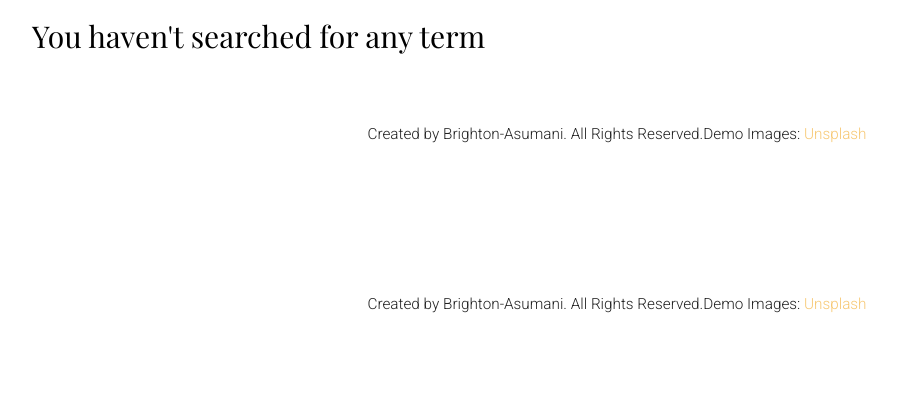
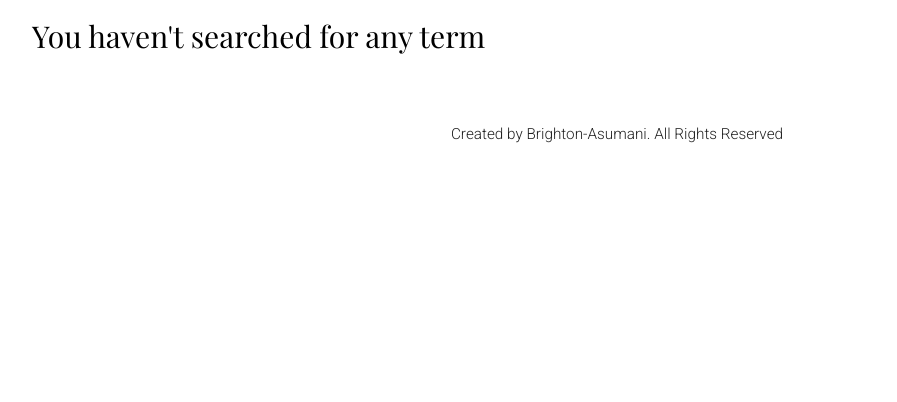
Before and after one commit to BRIGHTON-ASUMANI/gallery, a Django app: page /search/ in a window 1280 px wide. Shown: the part 178-580 px from the top of the page, without its empty margins (23-920 px from the left). Run offline with Django 3.2, Linux system fonts and the light colour scheme; some libraries are stand-ins or nearby versions; some web fonts are replaced.

Commit message:
editted the footer to remove a few content

```diff
--- a/gallery/pictures/templates/base.html
+++ b/gallery/pictures/templates/base.html
@@ -50,7 +50,7 @@
    <!-- Modernizr JS -->
    <script src="{% static 'js/modernizr-2.6.2.min.js' %}"></script>
    <footer id="fh5co-footer">
-     <p><small>Created by Brighton-Asumani. All Rights Reserved.Demo Images: <a href="http://unsplash.com/" target="_blank">Unsplash</a></small></p>
+     <p><small>Created by Brighton-Asumani. All Rights Reserved</small></p>
    </footer>
     {% endblock %}
 </body>
--- a/gallery/pictures/templates/picture.html
+++ b/gallery/pictures/templates/picture.html
@@ -13,7 +13,7 @@
   		<div class="row fh5co-post-entry">
   			<article class="col-lg-3 col-md-3 col-sm-3 col-xs-6 col-xxs-12 animate-box">
   				<figure>
-  					<a href="single.html"><img src="{{pic.image.url}}" class="img-responsive img-responsive" alt="Image"></a>
+          <img src="{{pic.image.url}}" class="img-responsive img-responsive" alt="Image">
   				</figure>
   				<span class="fh5co-meta"><{{pic.image_name}}></span>
   				<h2 class="fh5co-article-title"><a href="single.html">{{pic.image_name}}</a></h2>
--- a/gallery/pictures/templates/search.html
+++ b/gallery/pictures/templates/search.html
@@ -20,7 +20,7 @@
           <article class="col-lg-3 col-md-3 col-sm-3 col-xs-6 col-xxs-12 animate-box">
             <span class="fh5co-meta">{{category.image_name}}</span>
             <figure>
-              <a href="single.html"><img src="{{category.image.url}}" class="img-responsive img-responsive" alt="Image"></a>
+              <img src="{{category.image.url}}" class="img-responsive" alt="Image">
             </figure>
             <!-- <h2 class="fh5co-article-title"><a href="single.html">{{pic.image_name}}</a></h2> -->
           </article>
@@ -28,7 +28,5 @@
   {% endif %}
   </div>
 </div>
-<footer id="fh5co-footer">
-  <p><small>Created by Brighton-Asumani. All Rights Reserved.Demo Images: <a href="http://unsplash.com/" target="_blank">Unsplash</a></small></p>
-</footer>
+
 {% endblock %}
```
